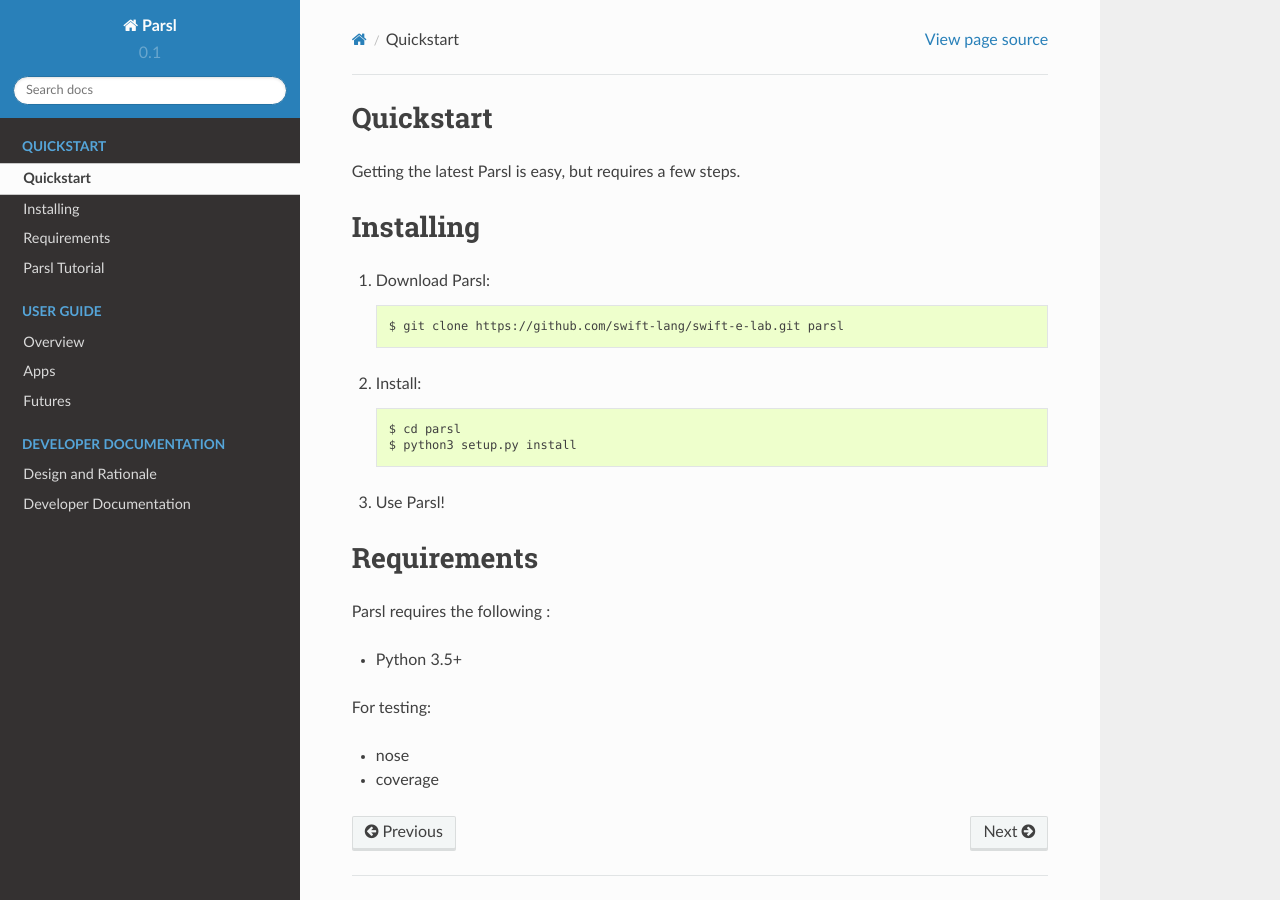
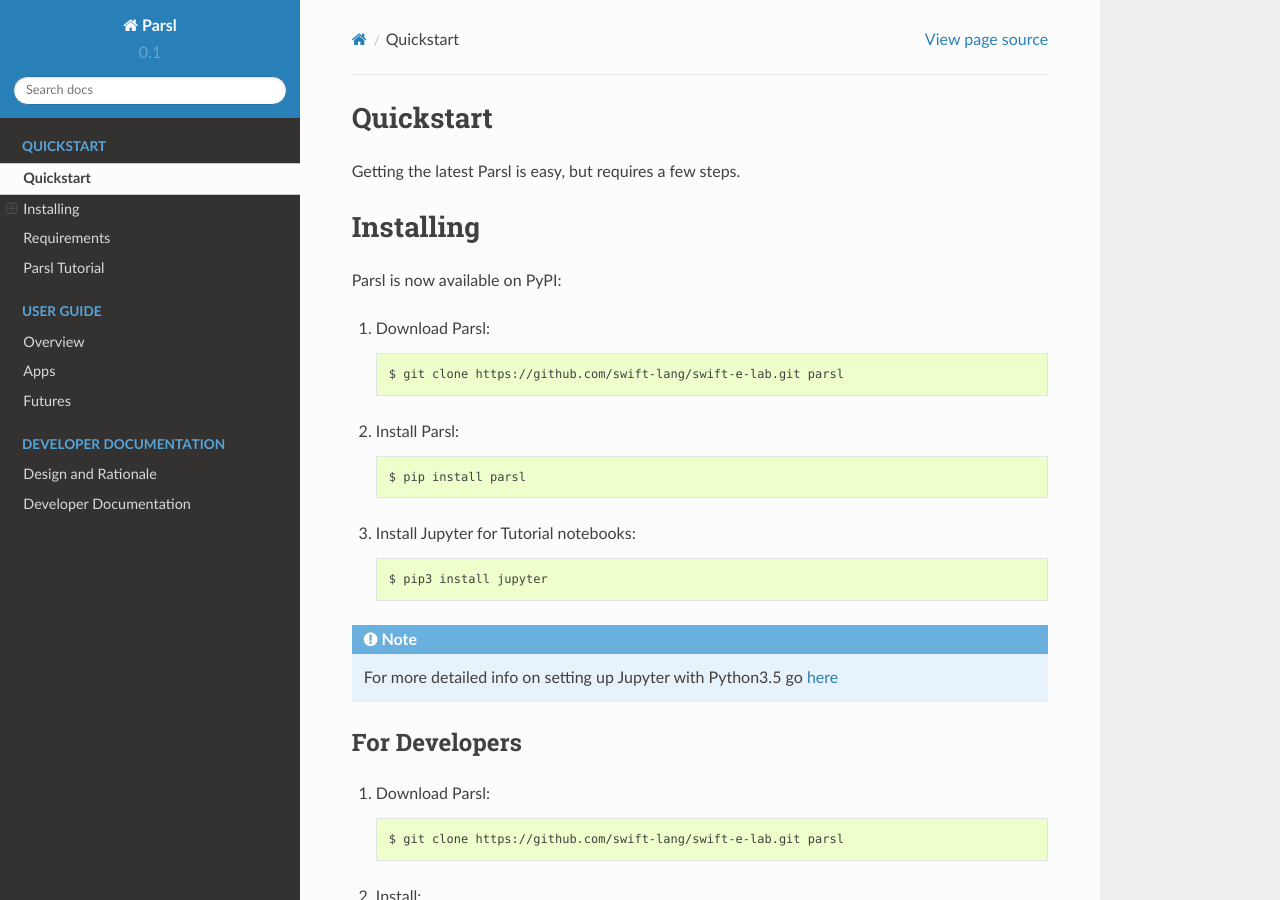
Before and after one commit to Parsl/parsl, a Sphinx documentation site: the page built from docs/quick/quickstart.rst, in a window 1280 px wide and 900 px high. Built offline with Sphinx 7.4.7 and the Read the Docs theme 2.0.0, drawn with Linux system fonts in a browser that asks for light colours.

Commit message:
Updating quickstart

```diff
--- a/docs/quick/quickstart.rst
+++ b/docs/quick/quickstart.rst
@@ -6,6 +6,26 @@
 
 Installing
 ==========
+
+Parsl is now available on PyPI:
+
+1. Download Parsl::
+
+    $ git clone https://github.com/swift-lang/swift-e-lab.git parsl
+
+2. Install Parsl::
+
+    $ pip install parsl
+
+3. Install Jupyter for Tutorial notebooks::
+
+    $ pip3 install jupyter
+
+.. note:: For more detailed info on setting up Jupyter with Python3.5 go `here <https://jupyter.readthedocs.io/en/latest/install.html>`_
+
+
+For Developers
+--------------
 
 1. Download Parsl::
 
```
Also changed, not shown: README.rst (+32 -11 lines).
